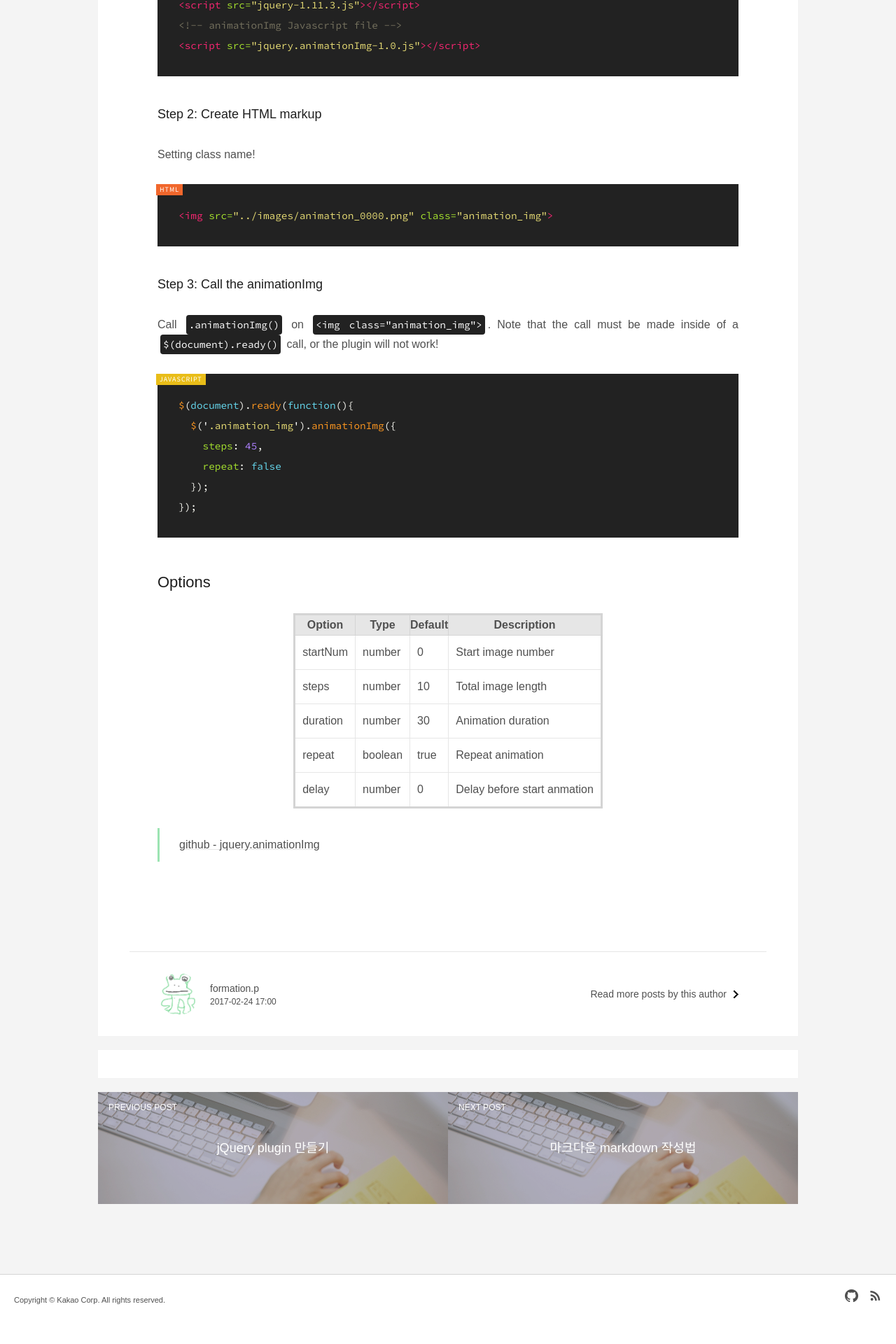
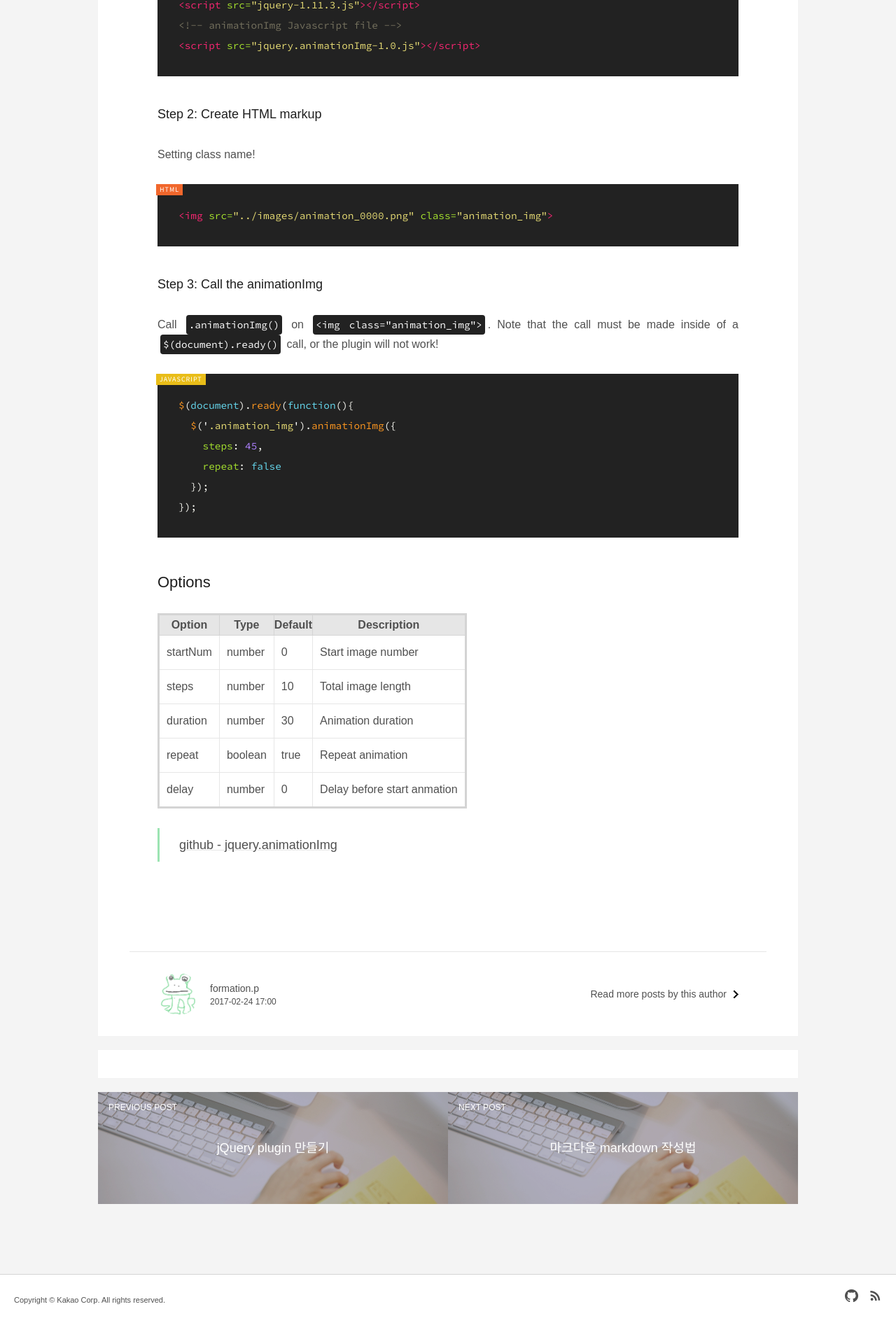
Before and after one commit to gutmate/gutmate.github.com, a Jekyll site: the page built from _posts/2017-02-24-jquery-animation.md, in a window 1280 px wide. Shown: the part 2740-4660 px from the top of the page at 70% size. Built offline with Jekyll 4.4.1, drawn with Linux system fonts in a browser that asks for light colours; some web fonts are replaced; comment, search, counter and statistics services are not loaded.

```diff
--- a/_posts/2017-02-24-jquery-animation.md
+++ b/_posts/2017-02-24-jquery-animation.md
@@ -111,12 +111,12 @@ $(document).ready(function(){
 
 ## Options
 
-|Option   |Type     |Default|Description                  |
-|---------|---------|-------|-----------------------------|
-|startNum |number   |0      |Start image number           |
-|steps    |number   |10     |Total image length           |
-|duration |number   |30     |Animation duration           |
-|repeat   |boolean  |true   |Repeat animation             |
-|delay    |number   |0      |Delay before start anmation  |
+|Option   |Type     |Default  |Description                  |
+|---------|---------|---------|-----------------------------|
+|startNum |number   |0        |Start image number           |
+|steps    |number   |10       |Total image length           |
+|duration |number   |30       |Animation duration           |
+|repeat   |boolean  |true     |Repeat animation             |
+|delay    |number   |0        |Delay before start anmation  |
 
-> [github - jquery.animationImg](https://github.com/gutmate/animationJS)
+> ### [github - jquery.animationImg](https://github.com/gutmate/animationJS)
--- a/assets/css/screen.css
+++ b/assets/css/screen.css
@@ -939,7 +939,7 @@ body.tag-template #navbar {
 
 /* @@iolo */
 #post-content table {
-    margin: 1em auto;
+    margin: 1em 0;
     border: 3px solid #d4d4d4;
 }
 
```
